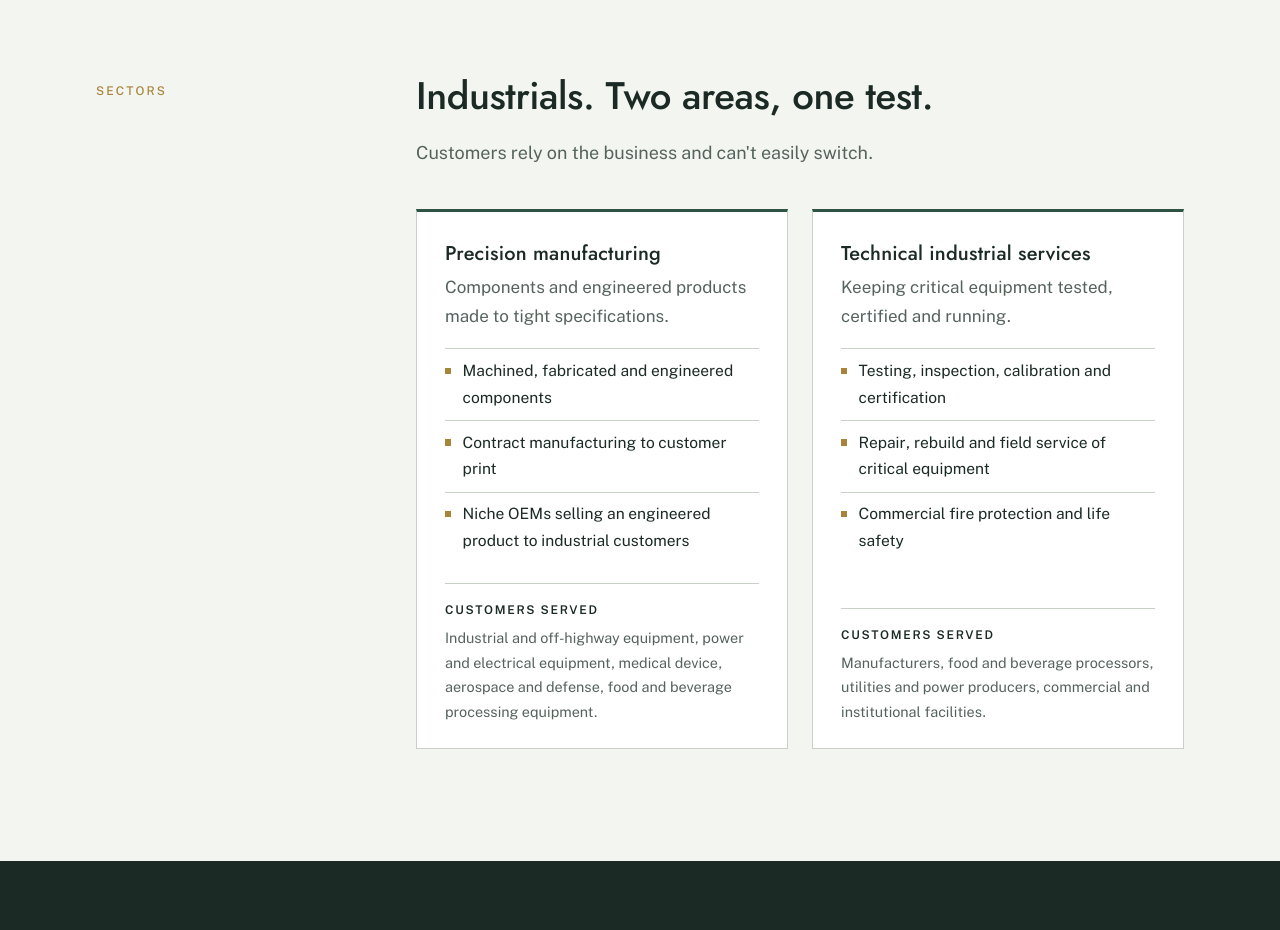
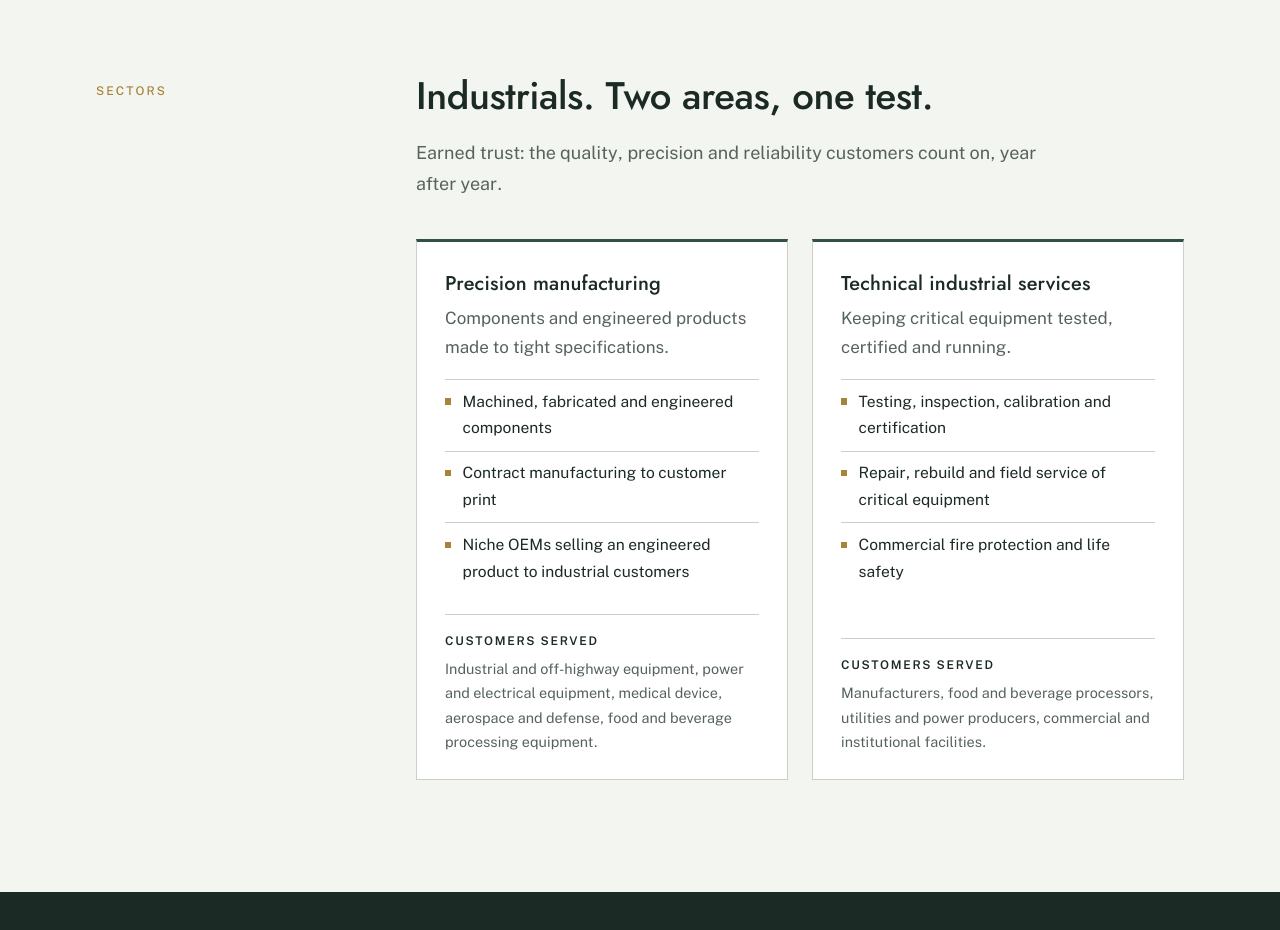
Before and after one commit to iangrangehall/grangehallcapital-site, a plain HTML site: page index.html in a window 1280 px wide. Shown: the part 1640-2570 px from the top of the page. Drawn offline with nearby package versions, Linux system fonts and the light colour scheme.

Commit message:
Add files via upload

```diff
--- a/index.html
+++ b/index.html
@@ -251,7 +251,7 @@ ul.terms3 p{font-size:.9875rem;color:var(--muted)}
   <p class="label">Sectors</p>
   <div>
     <h2 class="title">Industrials. Two areas, one test.</h2>
-    <p class="intro">Customers rely on the business and can't easily switch.</p>
+    <p class="intro">Earned trust: the quality, precision and reliability customers count on, year after year.</p>
     <div class="sectors">
       <article>
         <h3>Precision manufacturing</h3>
```
